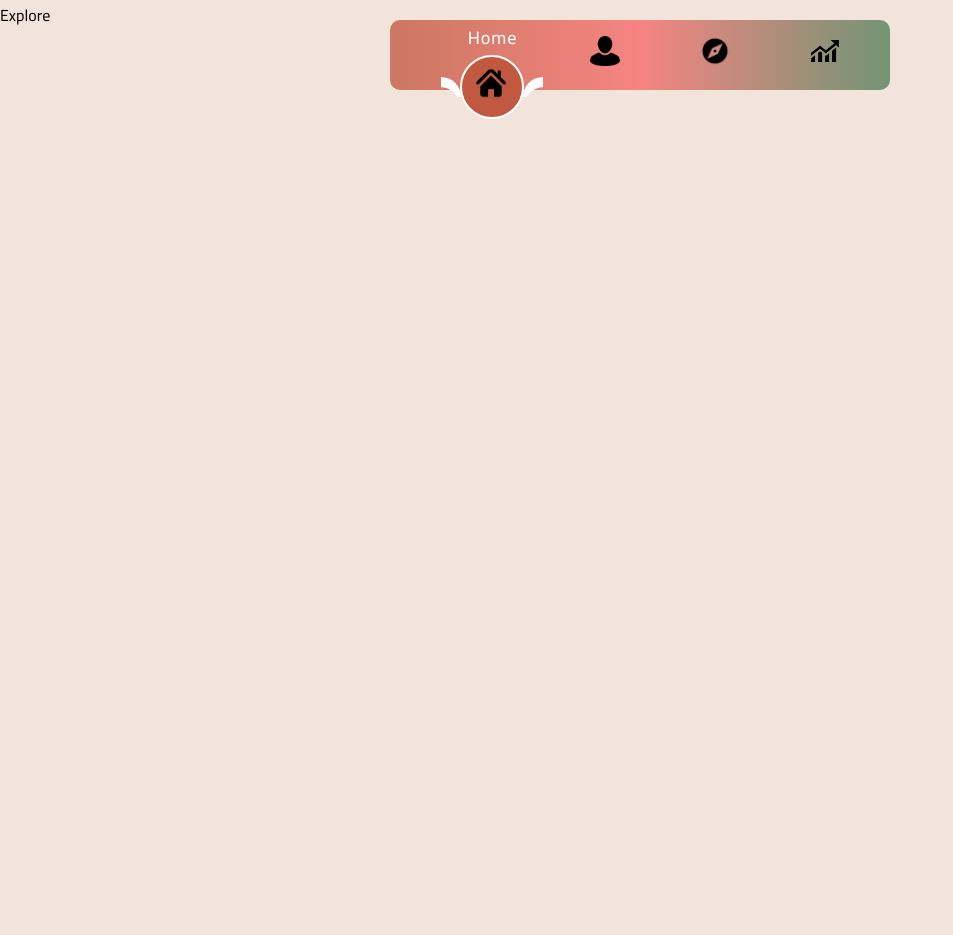
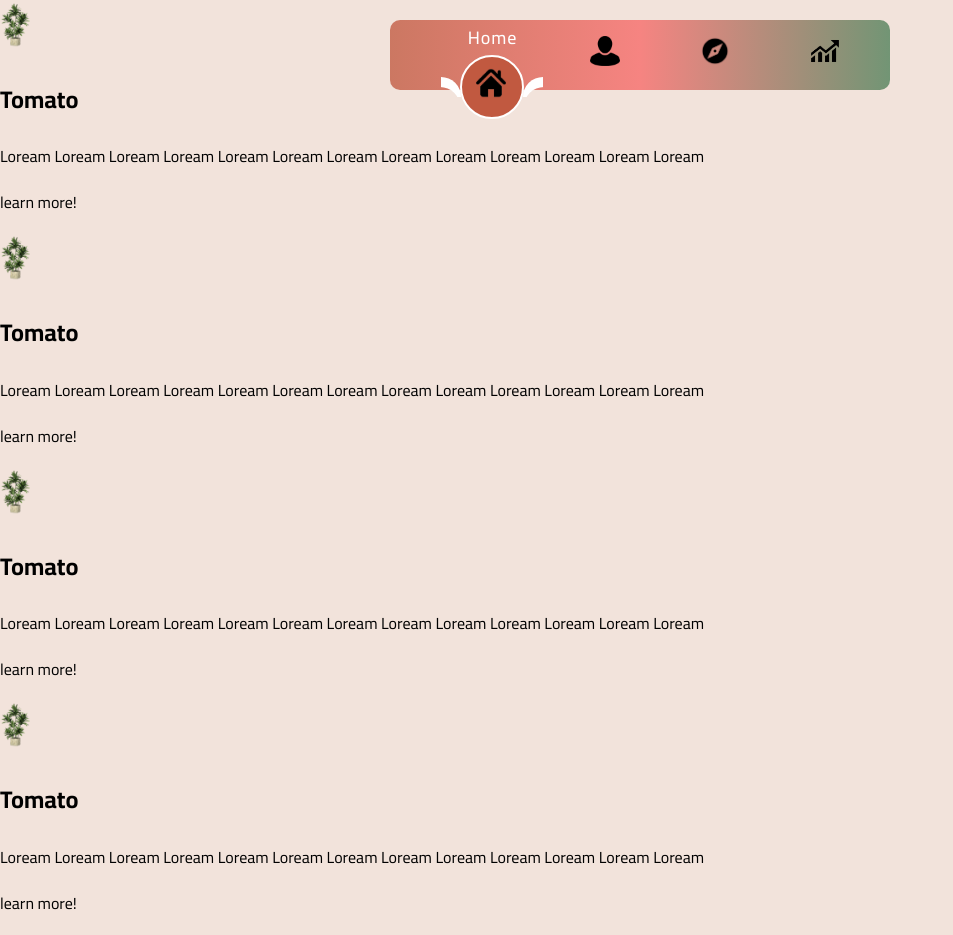
Before and after one commit to abdelrahamn1/Agri-tech360, a React (Create React App) app: page /explore in a window 1280 px wide. Shown: the top 935 px of the page, without its empty margins (0-953 px from the left). Before the commit the page ends 800 px from the top, so only its background shows below. Built offline with nearby package versions, Linux system fonts and the light colour scheme; a web font is replaced by a local one.

Commit message:
Update Explore.js
add some flex section in this page , until the real image and content come

```diff
--- a/src/Components/Explore.js
+++ b/src/Components/Explore.js
@@ -1,5 +1,105 @@
+import plantsvg from "../images/plantsvg.png";
 function Expolre() {
-  return <>Explore</>;
+  return (
+    <>
+      <div className="explore">
+        <div className="container">
+          <div className="flex-section">
+            <div className="flex">
+              <img src={plantsvg} alt="plant"></img>
+              <h2>Tomato</h2>
+              <p>
+                Loream Loream Loream Loream Loream Loream Loream Loream Loream
+                Loream Loream Loream Loream
+              </p>
+              <p>learn more!</p>
+            </div>
+            <div className="flex">
+              <img src={plantsvg} alt="plant"></img>
+              <h2>Tomato</h2>
+              <p>
+                Loream Loream Loream Loream Loream Loream Loream Loream Loream
+                Loream Loream Loream Loream
+              </p>
+              <p>learn more!</p>
+            </div>
+            <div className="flex">
+              <img src={plantsvg} alt="plant"></img>
+              <h2>Tomato</h2>
+              <p>
+                Loream Loream Loream Loream Loream Loream Loream Loream Loream
+                Loream Loream Loream Loream
+              </p>
+              <p>learn more!</p>
+            </div>
+            <div className="flex">
+              <img src={plantsvg} alt="plant"></img>
+              <h2>Tomato</h2>
+              <p>
+                Loream Loream Loream Loream Loream Loream Loream Loream Loream
+                Loream Loream Loream Loream
+              </p>
+              <p>learn more!</p>
+            </div>
+            <div className="flex">
+              <img src={plantsvg} alt="plant"></img>
+              <h2>Tomato</h2>
+              <p>
+                Loream Loream Loream Loream Loream Loream Loream Loream Loream
+                Loream Loream Loream Loream
+              </p>
+              <p>learn more!</p>
+            </div>
+            <div className="flex">
+              <img src={plantsvg} alt="plant"></img>
+              <h2>Tomato</h2>
+              <p>
+                Loream Loream Loream Loream Loream Loream Loream Loream Loream
+                Loream Loream Loream Loream
+              </p>
+              <p>learn more!</p>
+            </div>
+            <div className="flex">
+              <img src={plantsvg} alt="plant"></img>
+              <h2>Tomato</h2>
+              <p>
+                Loream Loream Loream Loream Loream Loream Loream Loream Loream
+                Loream Loream Loream Loream
+              </p>
+              <p>learn more!</p>
+            </div>
+            <div className="flex">
+              <img src={plantsvg} alt="plant"></img>
+              <h2>Tomato</h2>
+              <p>
+                Loream Loream Loream Loream Loream Loream Loream Loream Loream
+                Loream Loream Loream Loream
+              </p>
+              <p>learn more!</p>
+            </div>
+            <div className="flex">
+              <img src={plantsvg} alt="plant"></img>
+              <h2>Tomato</h2>
+              <p>
+                Loream Loream Loream Loream Loream Loream Loream Loream Loream
+                Loream Loream Loream Loream
+              </p>
+              <p>learn more!</p>
+            </div>
+            <div className="flex">
+              <img src={plantsvg} alt="plant"></img>
+              <h2>Tomato</h2>
+              <p>
+                Loream Loream Loream Loream Loream Loream Loream Loream Loream
+                Loream Loream Loream Loream
+              </p>
+              <p>learn more!</p>
+            </div>
+          </div>
+        </div>
+      </div>
+    </>
+  );
 }
 
 export default Expolre;
```
